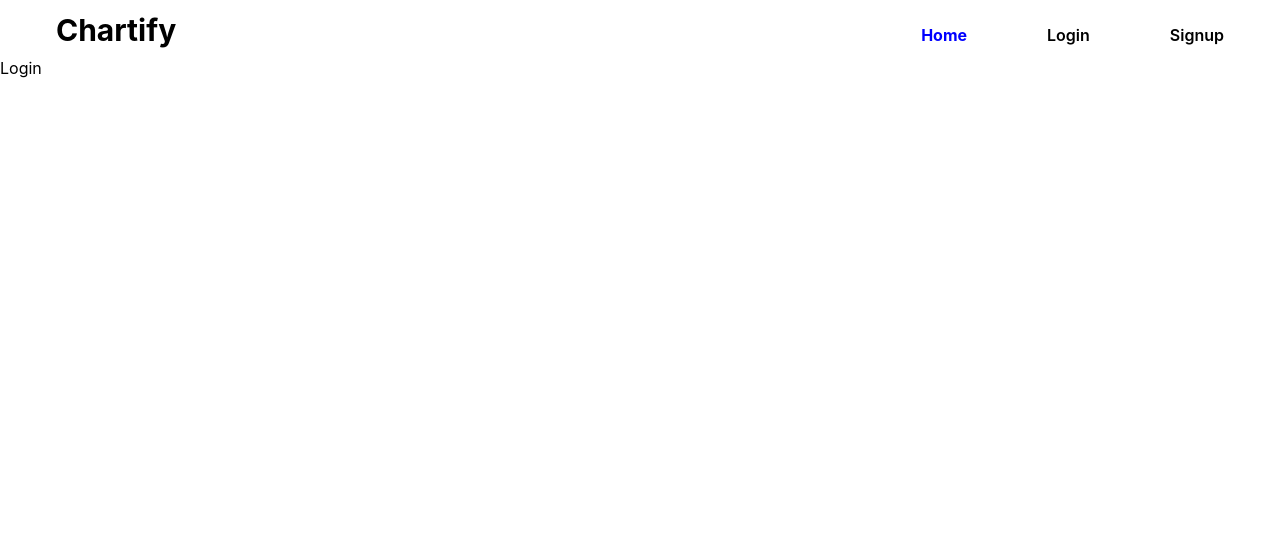
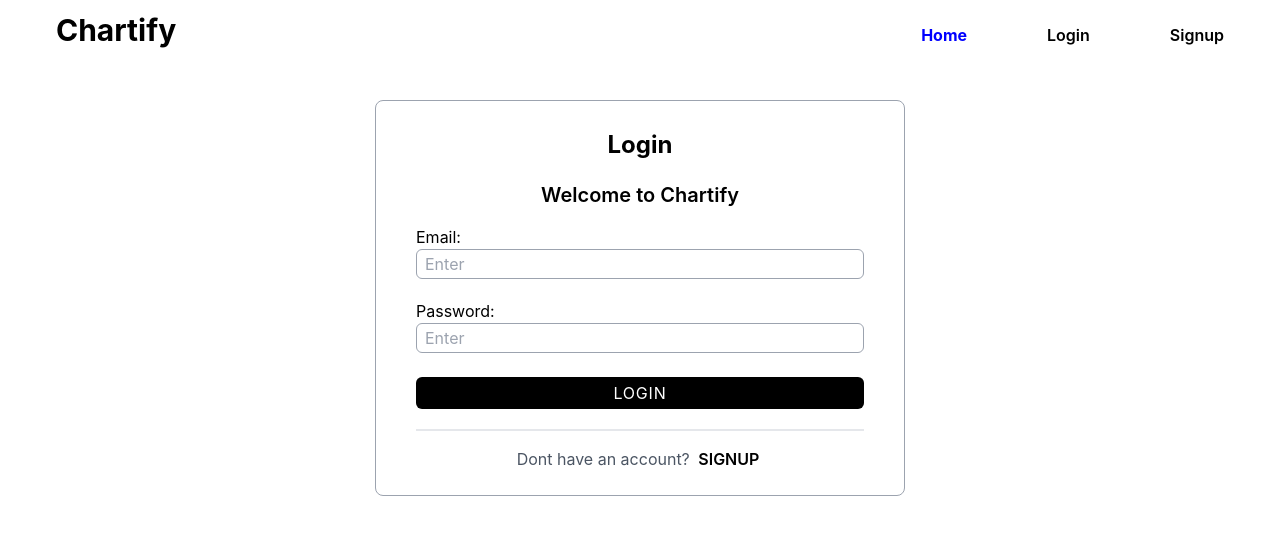
Before and after one commit to patildeep07/chartify, a React (Create React App) app in the folder chartify/: page / in a window 1280 px wide. Shown: the top 534 px of the page. Built offline with nearby package versions, Linux system fonts and the light colour scheme.

Commit message:
feat - UI of Login page
- Created UI components of login page

```diff
--- a/chartify/src/pages/Login/Login.jsx
+++ b/chartify/src/pages/Login/Login.jsx
@@ -1,9 +1,81 @@
-import React, { memo } from "react";
+import React, { memo, useState } from "react";
+import { Link } from "react-router-dom";
 
 const Login = () => {
+  // Logic
+  const [userDetails, setUserDetails] = useState({
+    email: "",
+    password: "",
+  });
+
+  const loginHandler = () => {
+    console.log({ userDetails });
+    const loginMail = userDetails.email.replace(/\s/g, "");
+    const loginPassword = userDetails.password.replace(/\s/g, "");
+    const loginDetails = { email: loginMail, password: loginPassword };
+
+    console.log({ loginDetails });
+  };
+
+  // UI
   return (
     <div>
-      <h1>Login</h1>
+      <div className="mx-auto my-10 flex min-h-fit max-w-[90%] flex-col items-start justify-start gap-5 rounded-lg border border-gray-400 px-10 py-7 sm:max-w-fit">
+        <h1 className="self-center text-2xl font-bold">Login</h1>
+
+        <div className="flex flex-col  self-center ">
+          <h2 className=" self-center text-xl font-semibold ">
+            Welcome to Chartify
+          </h2>
+        </div>
+
+        <div className="flex flex-col w-full">
+          <label htmlFor="email">Email:</label>
+          <input
+            id="email"
+            type="email"
+            placeholder="Enter"
+            value={userDetails.email}
+            onChange={(e) => {
+              setUserDetails({ ...userDetails, email: e.target.value });
+            }}
+            className="my-1 w-full  sm:w-[35vw] sm:min-w-[25vw] sm:max-w-[80vw] rounded-md border border-gray-400 px-2 py-1"
+          />
+        </div>
+
+        <div className="flex flex-col w-full">
+          <label htmlFor="password">Password:</label>
+          <input
+            id="password"
+            type="password"
+            placeholder="Enter"
+            value={userDetails.password}
+            onChange={(e) => {
+              setUserDetails({
+                ...userDetails,
+                password: e.target.value,
+              });
+            }}
+            className="my-1 w-full sm:w-[35vw] sm:min-w-[25vw] sm:max-w-[80vw] rounded-md border border-gray-400 px-2 py-1"
+          />
+        </div>
+
+        <button
+          onClick={loginHandler}
+          className="w-full self-center rounded-md bg-black px-5 py-2 tracking-wider text-white"
+        >
+          LOGIN
+        </button>
+
+        <div className="border-gray-500-900 w-full border"></div>
+
+        <p className="self-center text-gray-600">
+          Dont have an account?{" "}
+          <span className="mx-1 cursor-pointer font-semibold text-black">
+            <Link to={"/signup"}>SIGNUP</Link>
+          </span>
+        </p>
+      </div>
     </div>
   );
 };
```
